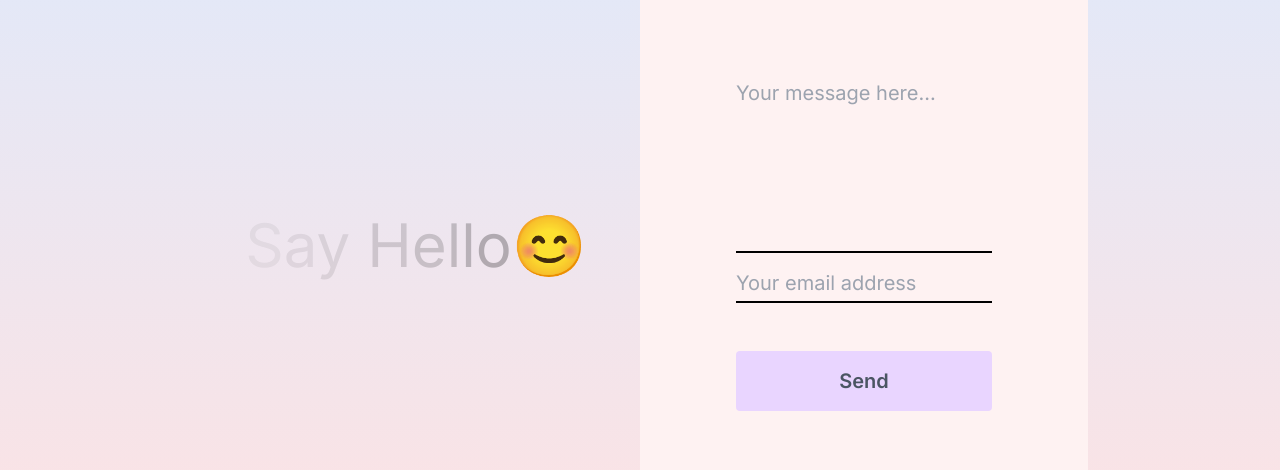
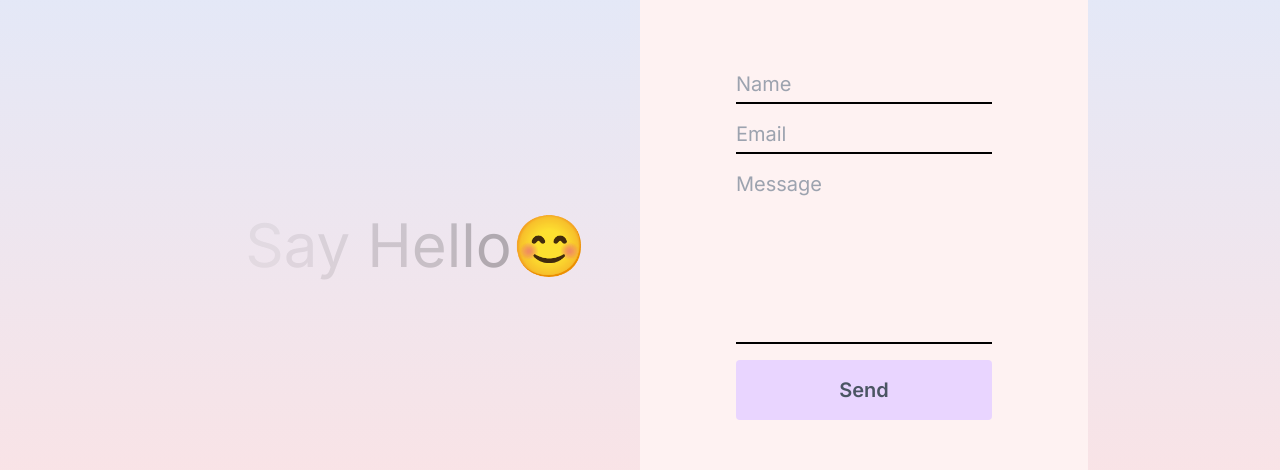
Before and after one commit to gelftheshot/portfolio, a Next.js app: page /contact in a window 1280 px wide. Shown: the part 203-673 px from the top of the page. Built offline with nearby package versions, Linux system fonts and the light colour scheme; no server answers.

Commit message:
adding a contact me email address

```diff
--- a/app/contact/page.jsx
+++ b/app/contact/page.jsx
@@ -3,35 +3,51 @@ import { motion } from "framer-motion";
 import { useRef, useState } from "react";
 import emailjs from "@emailjs/browser";
 
+emailjs.init(process.env.NEXT_PUBLIC_EMAILJS_PUBLIC_KEY);
+
 const ContactPage = () => {
   const [success, setSuccess] = useState(false);
   const [error, setError] = useState(false);
+  const [loading, setLoading] = useState(false);
   const text = "Say Hello";
 
   const form = useRef();
 
   const sendEmail = (e) => {
     e.preventDefault();
+    setLoading(true);
     setError(false);
     setSuccess(false);
 
-    emailjs
-      .sendForm(
-        process.env.NEXT_PUBLIC_SERVICE_ID,
-        process.env.NEXT_PUBLIC_TEMPLATE_ID,
+    emailjs.sendForm(
+      process.env.NEXT_PUBLIC_EMAILJS_SERVICE_ID,
+      process.env.NEXT_PUBLIC_EMAILJS_TEMPLATE_ID,
       form.current,
-        process.env.NEXT_PUBLIC_PUBLIC_KEY
+      process.env.NEXT_PUBLIC_EMAILJS_PUBLIC_KEY
     )
     .then(
-        () => {
+      (result) => {
+        console.log('Email sent successfully:', result.text);
         setSuccess(true);
+        setLoading(false);
         form.current.reset();
       },
-        () => {
+      (error) => {
+        console.error('Failed to send email:', error);
         setError(true);
+        setLoading(false);
       }
-      );
+    )
+    .catch((err) => {
+      console.error('Unexpected error:', err);
+      setError(true);
+      setLoading(false);
+    });
   };
+
+  console.log('Service ID:', process.env.NEXT_PUBLIC_EMAILJS_SERVICE_ID);
+  console.log('Template ID:', process.env.NEXT_PUBLIC_EMAILJS_TEMPLATE_ID);
+  console.log('Public Key:', process.env.NEXT_PUBLIC_EMAILJS_PUBLIC_KEY);
 
   return (
     <motion.div
@@ -67,28 +83,32 @@ const ContactPage = () => {
           ref={form}
           className="h-1/2 lg:h-full lg:w-1/2 bg-red-50 rounded-xl text-xl flex flex-col gap-4 justify-center p-8 lg:p-24"
         >
-          <textarea
-            rows={6}
-            className="bg-red-50 border-b-2 border-b-black outline-none resize-none w-full pb-1"
-            name="user_message"
-            placeholder="Your message here..."
-            style={{ cursor: 'text' }}
+          <input
+            type="text"
+            name="user_name"
+            placeholder="Name"
+            required
+            className="bg-red-50 border-b-2 border-b-black outline-none w-full pb-1"
           />
           <input
             name="user_email"
             type="email"
+            placeholder="Email"
+            required
             className="bg-red-50 border-b-2 border-b-black outline-none w-full pb-1"
-            placeholder="Your email address"
+          />
+          <textarea
+            rows={6}
+            name="message"
+            placeholder="Message"
             required
-            style={{ cursor: 'text' }}
+            className="bg-red-50 border-b-2 border-b-black outline-none resize-none w-full pb-1"
           />
-          <input
-            type="hidden"
-            name="to_email"
-            value="lihongebre@gmail.com"
-          />
-          <button className="bg-purple-200 rounded font-semibold text-gray-600 p-4 mt-8">
-            Send
+          <button
+            className="bg-purple-200 rounded font-semibold text-gray-600 p-4"
+            disabled={loading}
+          >
+            {loading ? "Sending..." : "Send"}
           </button>
           {success && (
             <span className="text-green-600 font-semibold">
@@ -97,7 +117,7 @@ const ContactPage = () => {
           )}
           {error && (
             <span className="text-red-600 font-semibold">
-              Something went wrong!
+              Something went wrong. Please try again.
             </span>
           )}
         </form>
```
Lines whose indentation alone changed are shown as unchanged.
